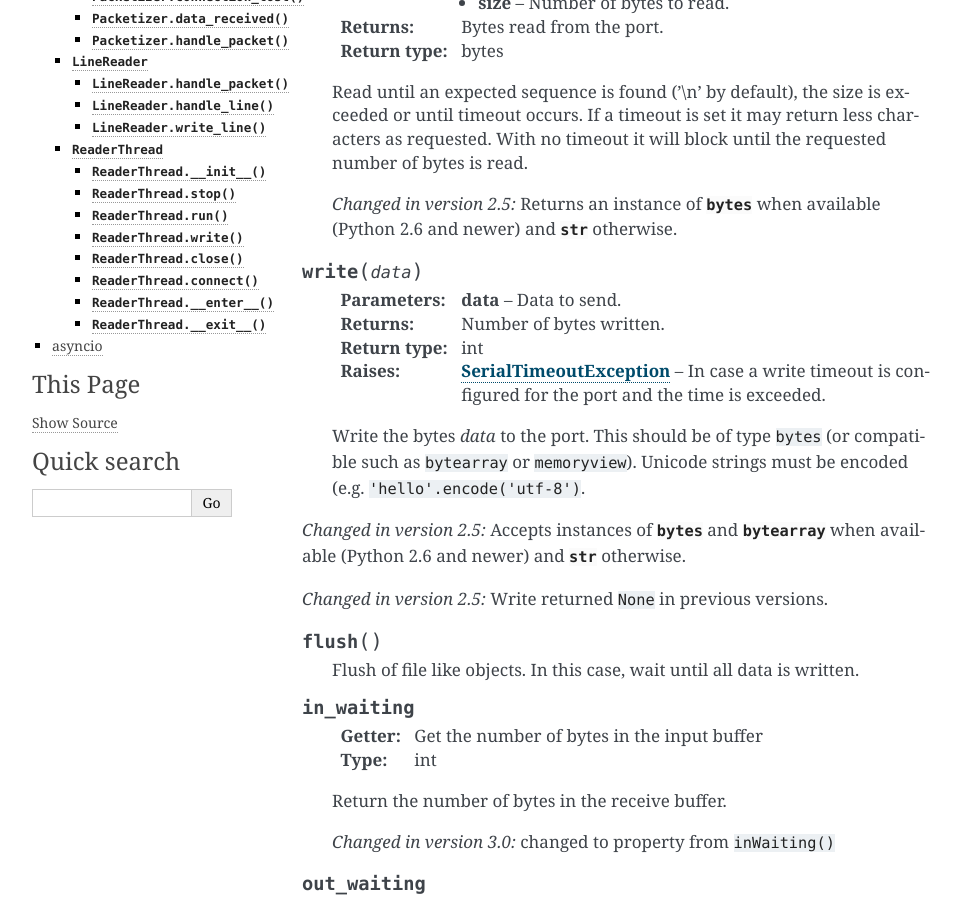
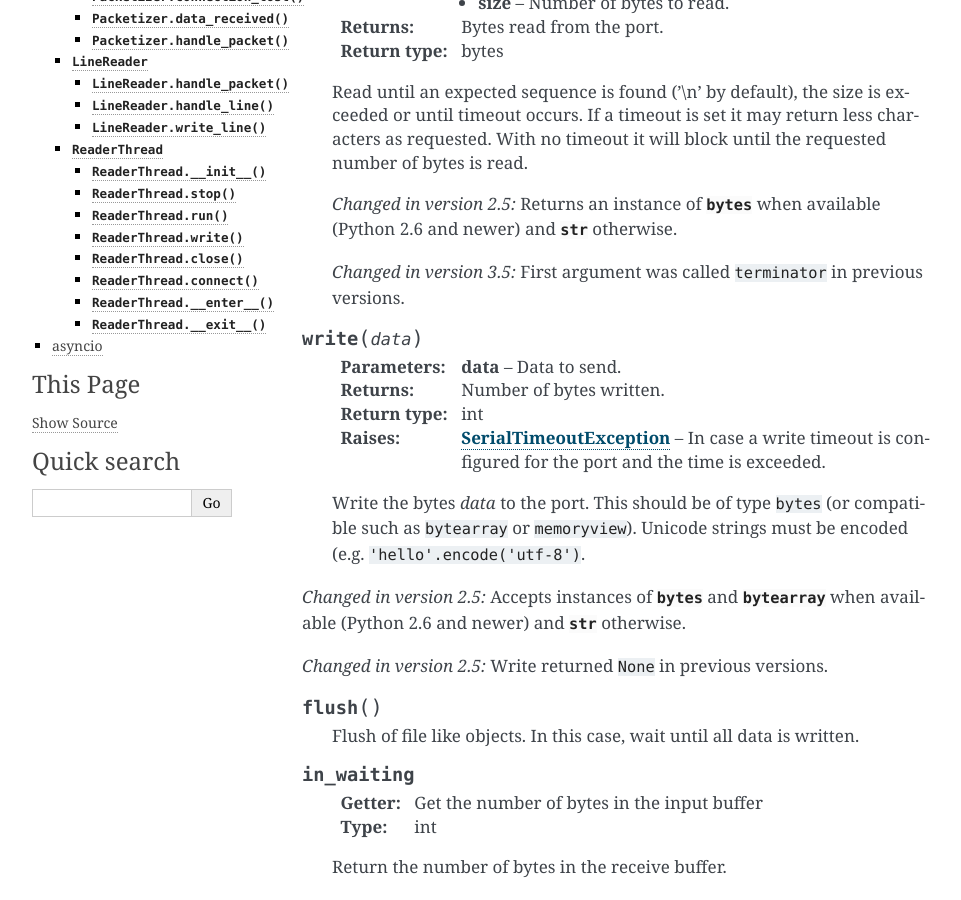
Before and after one commit to pyserial/pyserial, a Sphinx documentation site: the page built from documentation/pyserial_api.rst, in a window 1280 px wide and 900 px high, scrolled down 3049 px. Shown: the whole window, without its empty margins (148-1109 px from the left). Built offline with Sphinx 7.4.7, drawn with Linux system fonts in a browser that asks for light colours.

Commit message:
Add a note that the first argument to read_util was called `terminator` in previous versions

```diff
--- a/documentation/pyserial_api.rst
+++ b/documentation/pyserial_api.rst
@@ -172,6 +172,9 @@ Native ports
         .. versionchanged:: 2.5
             Returns an instance of :class:`bytes` when available (Python 2.6
             and newer) and :class:`str` otherwise.
+
+        .. versionchanged:: 3.5
+            First argument was called ``terminator`` in previous versions.
 
     .. method:: write(data)
 
```
